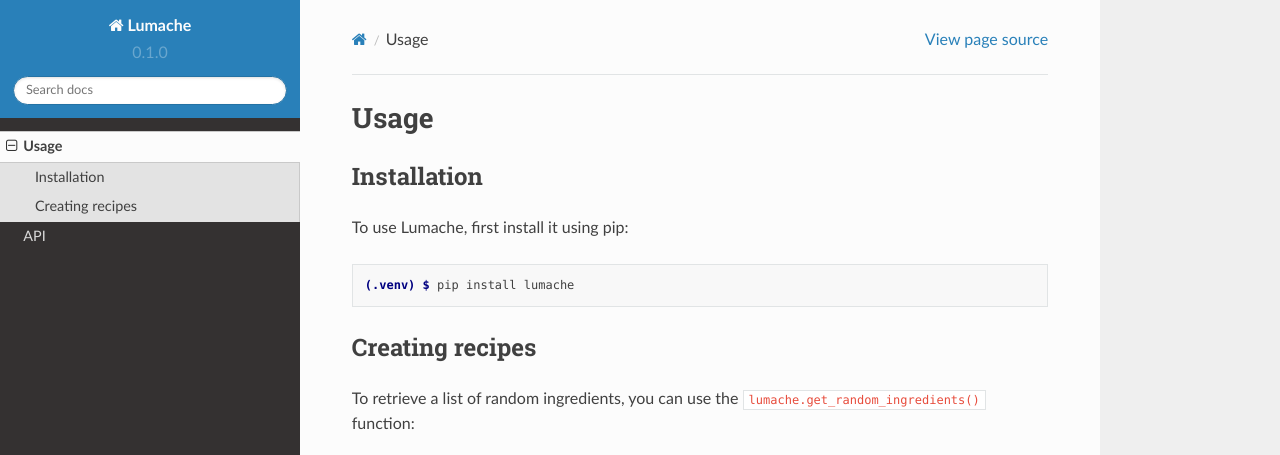
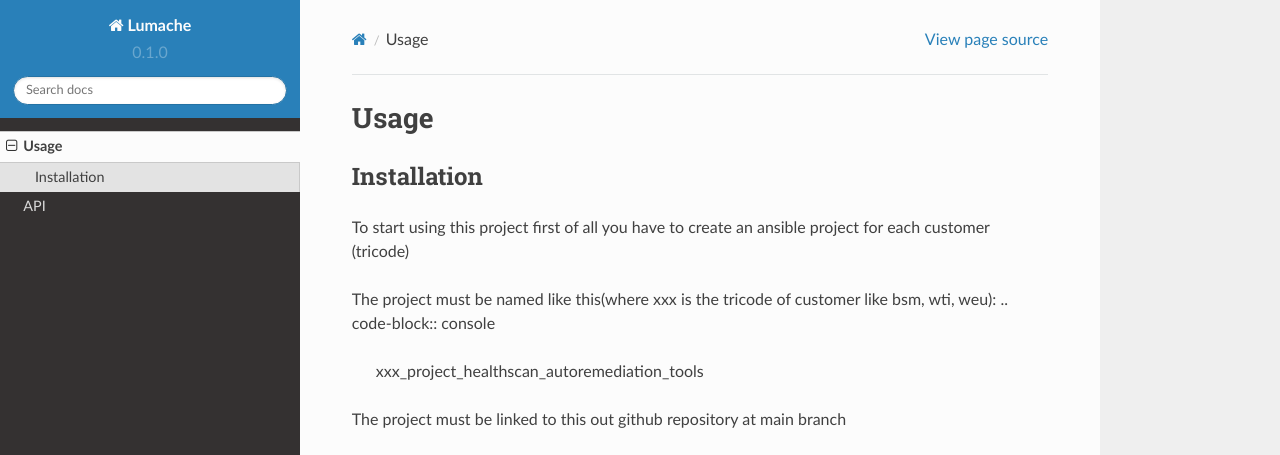
Before and after one commit to edoardo-colombo99/autoremediation-tools, a Sphinx documentation site: the page built from docs/source/usage.rst, in a window 1280 px wide and 1095 px high. Shown: the top 455 px of the window. Built offline with Sphinx 7.4.7 and the Read the Docs theme 2.0.0, drawn with Linux system fonts in a browser that asks for light colours; some of the changed text lies outside the part shown.

Commit message:
Update usage.rst

```diff
--- a/docs/source/usage.rst
+++ b/docs/source/usage.rst
@@ -6,28 +6,18 @@ Usage
 Installation
 ------------
 
-To use Lumache, first install it using pip:
+To start using this project first of all you have to create an ansible project for each customer (tricode)
+
+The project must be named like this(where xxx is the tricode of customer like bsm, wti, weu):
+.. code-block:: console
+
+   xxx_project_healthscan_autoremediation_tools
+
+The project must be linked to this out github repository at main branch
 
 .. code-block:: console
 
-   (.venv) $ pip install lumache
+https://github.kyndryl.net/KIIS-Autoremediation/autoremediation-ansible-setup.git
 
-Creating recipes
-----------------
 
-To retrieve a list of random ingredients,
-you can use the ``lumache.get_random_ingredients()`` function:
-
-.. autofunction:: lumache.get_random_ingredients
-
-The ``kind`` parameter should be either ``"meat"``, ``"fish"``,
-or ``"veggies"``. Otherwise, :py:func:`lumache.get_random_ingredients`
-will raise an exception.
-
-.. autoexception:: lumache.InvalidKindError
-
-For example:
-
->>> import lumache
->>> lumache.get_random_ingredients()
-['shells', 'gorgonzola', 'parsley']
+A credential for Github must be used in order to clone the code. The project must look like this:
```
